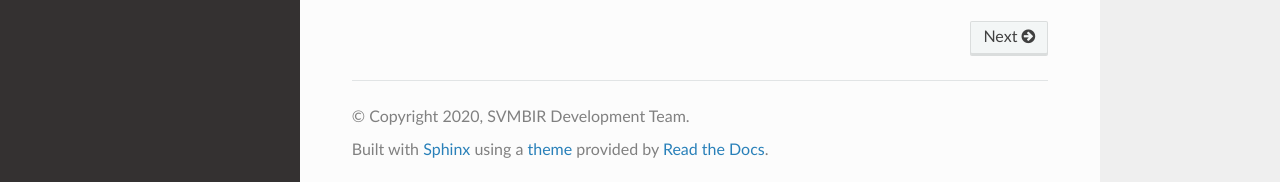
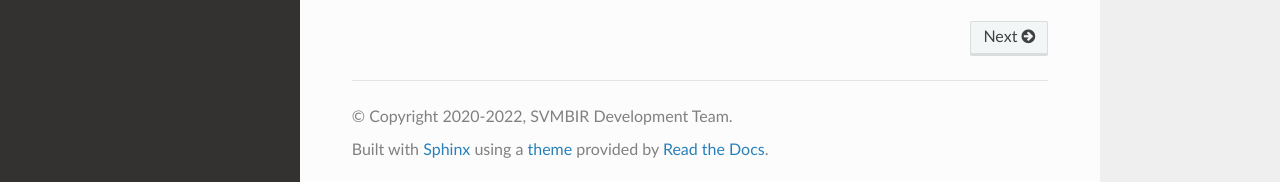
Before and after one commit to cabouman/svmbir, a Sphinx documentation site: the page built from docs/source/index.rst, in a window 1280 px wide and 1361 px high. Shown: the part 1176-1358 px from the top of the window. Built offline with Sphinx 7.4.7 and the Read the Docs theme 2.0.0, drawn with Linux system fonts in a browser that asks for light colours; cross-references to code outside the pages are shown as plain code; some of the changed lines change nothing that is shown.

Commit message:
Documentation pulls current svmbir version number

```diff
--- a/docs/source/conf.py
+++ b/docs/source/conf.py
@@ -12,6 +12,7 @@
 #
 import os
 import sys
+from ast import parse
 import sphinx_rtd_theme
 
 if os.environ.get('SVMBIR_BUILD_DOCS') =='true':
@@ -21,12 +22,15 @@
 # -- Project information -----------------------------------------------------
 
 project = 'svmbir'
-copyright = '2020, SVMBIR Development Team'
+copyright = '2020-2022, SVMBIR Development Team'
 author = 'SVMBIR Development Team'
 
 # The full version, including alpha/beta/rc tags
 #version = '0.2'
-release = '0.2'
+#release = '0.2'
+# Retrieve the version number from svmbir/__init__.py
+with open(os.path.join("../..",project,"__init__.py")) as f:
+    release = parse(next(filter(lambda line: line.startswith("__version__"), f))).body[0].value.s
 
 
 # -- General configuration ---------------------------------------------------
--- a/setup.py
+++ b/setup.py
@@ -1,9 +1,7 @@
 import os
-import re
 import sys
 from ast import parse
 import numpy as np
-import warnings
 from setuptools import setup, Extension
 from Cython.Distutils import build_ext
 
```
